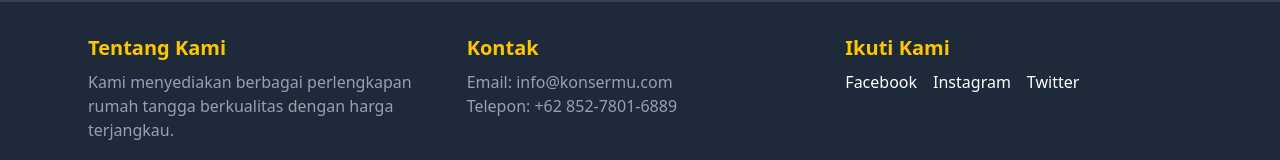
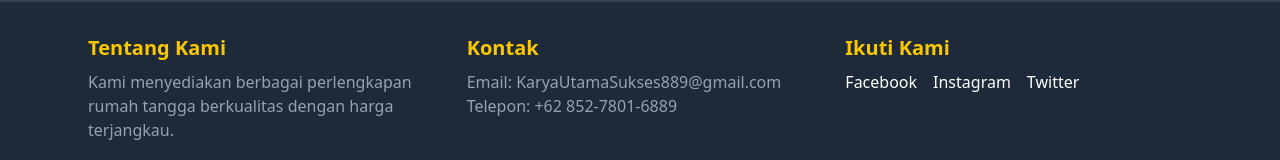
Before and after one commit to RieKou/BETA-Karya-Utama-Sukses, a React (Vite) app in the folder AppKUS/: page / in a window 1280 px wide. Shown: the part 2472-2632 px from the top of the page. Built offline with nearby package versions, Linux system fonts and the light colour scheme.

Commit message:
ganti info

```diff
--- a/AppKUS/src/components/Footer.jsx
+++ b/AppKUS/src/components/Footer.jsx
@@ -10,7 +10,7 @@ function Footer() {
         </div>
         <div>
           <h3 className="text-xl font-semibold mb-2 text-yellow-400">Kontak</h3>
-          <p className="text-gray-400">Email: info@konsermu.com</p>
+          <p className="text-gray-400">Email: KaryaUtamaSukses889@gmail.com</p>
           <p className="text-gray-400">Telepon: +62 852-7801-6889</p>
         </div>
         <div>
```
